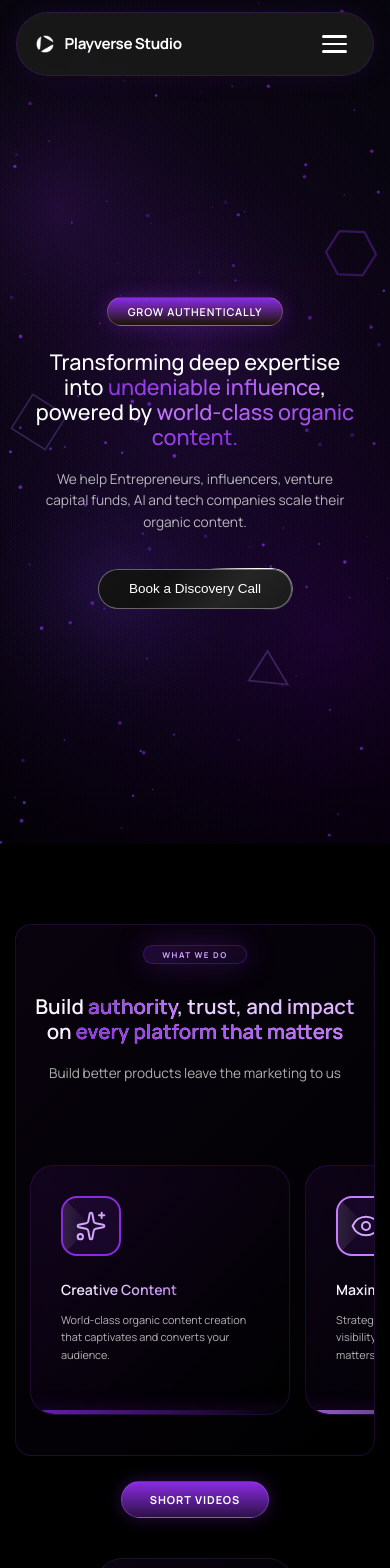
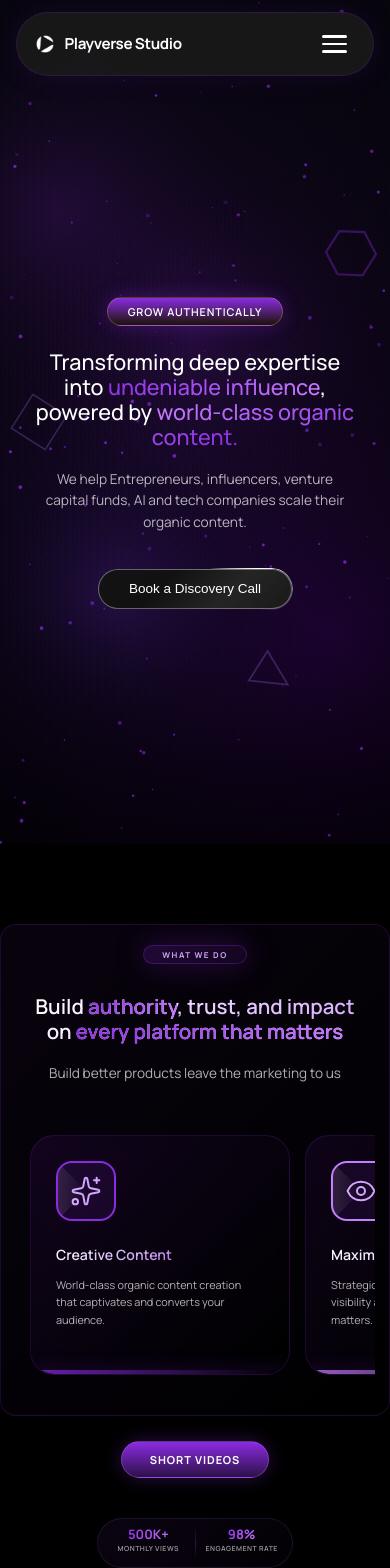
Before and after one commit to ShantanuDudhabale/PlayverseStudio, a React (Vite) app: page / in a window 390 px wide. Shown: the top 1568 px of the page. Built offline with nearby package versions, Linux system fonts and the light colour scheme.

Commit message:
fixed scrolling

```diff
--- a/src/components/Container1.jsx
+++ b/src/components/Container1.jsx
@@ -92,9 +92,9 @@ const Container1 = () => {
         {/* Mobile Menu Content */}
         <div className="mobile-menu-content">
           <div className="mobile-menu-links">
+            <a href="#Benefits" onClick={toggleMobileMenu}>Benefits</a>
+            <a href="#services" onClick={toggleMobileMenu}>Services</a>
             <a href="#process" onClick={toggleMobileMenu}>Process</a>
-            <a href="#solutions" onClick={toggleMobileMenu}>Solutions</a>
-            <a href="#work" onClick={toggleMobileMenu}>Work</a>
             <a href="#testimonials" onClick={toggleMobileMenu}>Testimonials</a>
           </div>
           <button className="mobile-contact-btn" onClick={() => window.open('https://calendly.com/playverse14/30min', '_blank')}>
--- a/src/components/Container2.jsx
+++ b/src/components/Container2.jsx
@@ -1,13 +1,14 @@
 "use client"
 
-import { useState, useEffect } from "react"
-import  BackgroundAnimation  from "./Antigravity"
+import { useState, useEffect, useRef } from "react"
+import BackgroundAnimation from "./Antigravity"
 import { Sparkles, Eye, Trophy, Zap, Target, Rocket } from "lucide-react"
 import "../styles/container2.css"
 
 const Container2 = () => {
   const [mousePosition, setMousePosition] = useState({ x: 0, y: 0 })
   const [hoveredCard, setHoveredCard] = useState(null)
+  const scrollContainerRef = useRef(null)
 
   useEffect(() => {
     const handleMouseMove = (e) => {
@@ -82,7 +83,8 @@ const Container2 = () => {
           </p>
         </div>
 
-
+        {/* Scroll Container - This is what scrolls on mobile */}
+        <div className="cards-scroll-container" ref={scrollContainerRef}>
           <div className="cards-grid">
             {cardData.map((card, index) => {
               const IconComponent = card.icon
@@ -124,6 +126,7 @@ const Container2 = () => {
           </div>
         </div>
       </div>
+    </div>
   )
 }
 
--- a/src/components/Testimonials.jsx
+++ b/src/components/Testimonials.jsx
@@ -67,7 +67,7 @@ const Testimonials = () => {
       content: 'Playverse Studio delivers high-quality creative solutions with precision and consistency. Their attention to detail and execution truly stand out.',
       avatar: avatar_alex,
       rating: 5,
-      link: 'https://instagram.com/alexchen'
+      link: '#'
     },
     {
       type: 'text',
@@ -79,7 +79,7 @@ const Testimonials = () => {
       content: 'Working with Playverse Studio was a seamless experience from start to finish. They combine creativity with strategy to deliver meaningful results.',
       avatar: avatar_michael,
       rating: 5,
-      link: 'https://instagram.com/michaelr'
+      link: '#'
     },
     {
       type: 'text',
@@ -91,7 +91,7 @@ const Testimonials = () => {
       content: 'Playverse Studio delivers high-quality creative work with impressive attention to detail. Their team understands project goals clearly and executes them with precision.',
       avatar: avatar_emma,
       rating: 5,
-      link: 'https://instagram.com/emmawilson'
+      link: '#'
     },
     {
       type: 'text',
@@ -103,7 +103,7 @@ const Testimonials = () => {
       content: 'The outcome exceeded expectations and added real value to our brand. Working with them feels smooth, reliable, and genuinely impactful.',
       avatar: avatar_david,
       rating: 5,
-      link: 'https://instagram.com/davidmartinez'
+      link: '#'
     }
   ];
 
--- a/src/components/footer.jsx
+++ b/src/components/footer.jsx
@@ -3,7 +3,7 @@ import { Twitter, Linkedin, Youtube, Instagram, Mail } from 'lucide-react';
 import '../styles/PlayverseFooter.css';
 
 const PlayverseFooter = () => {
-  const playverseLogo = '../assets/playverse_logo.png';
+  const playverseLogo = '/Playverse_logo.png';
   const [particles, setParticles] = useState([]);
 
   useEffect(() => {
@@ -20,10 +20,10 @@ const PlayverseFooter = () => {
   }, []);
 
   const navLinks = [
-    'For Creators',
-    'For Businesses',
-    'Our Work',
-    'Blog'
+    "For Creators",
+    "For Businesses",
+    "For Founders",
+    "For VCs"
   ];
 
   const socialLinks = [
@@ -97,12 +97,12 @@ const PlayverseFooter = () => {
           <div className="web-designer">
             Made with <span className="heart">❤️</span> by
             <span className="designer-name"> Shantanu Dudhabale</span>
-            <p className="designer-name">dudhabaleshantanu21@gmail.com</p>
+            <p className="designer-ename">(dudhabaleshantanu21@gmail.com)</p>
           </div>
 
           {/* Copyright and links */}
           <div className="footer-bottom">
-            <span className="copyright">© Playverse Studio 2023</span>
+            <span className="copyright">© Playverse Studio 2026</span>
             <div className="footer-links">
               <a href="#" className="footer-link">Privacy Policy</a>
               <span className="divider">•</span>
--- a/src/styles/container2.css
+++ b/src/styles/container2.css
@@ -170,6 +170,11 @@
 }
 
 /* ================= CARDS GRID ================= */
+.cards-scroll-container {
+  width: 100%;
+  overflow: visible;
+}
+
 .cards-grid {
   display: grid;
   grid-template-columns: repeat(3, 1fr);
@@ -196,6 +201,10 @@
   transition: all 0.4s cubic-bezier(0.23, 1, 0.32, 1);
   animation: cardEntrance 0.6s ease-out forwards;
   opacity: 0;
+  user-select: none;
+  -webkit-user-select: none;
+  -moz-user-select: none;
+  -ms-user-select: none;
 }
 
 @keyframes cardEntrance {
@@ -447,97 +456,186 @@
 @media (max-width: 768px) {
   .container-2 {
     min-height: auto;
-    padding-bottom: 0px;
-    overflow-x: auto;      /* Enable horizontal scroll */
+    padding: 60px 0 0 0;
+    overflow: visible;  /* Container doesn't scroll */
+  }
+
+  .content-section {
+    padding: 0;
+    overflow: visible;
+  }
+
+  .section-header {
+    padding: 0 20px;
+    margin-bottom: 40px;
+  }
+
+  .section-header h2 {
+    font-size: 1.6rem;
+  }
+
+  /* THIS IS THE SCROLLING ELEMENT */
+  .cards-scroll-container {
+    width: 100%;
+    overflow-x: auto;  /* Enable horizontal scroll HERE */
     overflow-y: visible;
-    -webkit-overflow-scrolling: touch;  /* Smooth scrolling on iOS */
+    -webkit-overflow-scrolling: touch;  /* iOS momentum scrolling */
+    scroll-behavior: smooth;
+    padding: 0 0 20px 0;  /* Padding for scrollbar */
+    /* Touch optimizations */
+    -webkit-transform: translateZ(0);
+    transform: translateZ(0);
   }
 
   .cards-grid {
-    display: flex;         /* Change to flexbox for horizontal scroll */
-    flex-wrap: nowrap;     /* Don't wrap cards */
+    display: flex;
+    flex-direction: row;
+    flex-wrap: nowrap;
     gap: 20px;
-    width: max-content;    /* Allow grid to exceed viewport */
-    padding-bottom: 20px;  /* Space for scrollbar */
-  }
-
-  .section-header h2 {
-    font-size: 1.6rem;     /* 2rem * 0.8 */
-  }
-
-  .section-header {
-    margin-bottom: 60px;
+    width: max-content;  /* Extend beyond viewport */
+    padding: 0 20px;  /* Side padding for first/last cards */
+    margin: 0;
+    max-width: none;
   }
 
   .animated-card {
     padding: 30px;
     min-height: 250px;
-    width: 280px;          /* Fixed width for cards */
-    flex-shrink: 0;        /* Prevent cards from shrinking */
+    width: 280px;
+    min-width: 280px;
+    flex-shrink: 0;
+  }
+
+  /* Disable hover effects on mobile */
+  .animated-card:hover {
+    transform: none;
+    border-color: rgba(138, 43, 226, 0.2);
+    box-shadow: none;
+  }
+
+  .animated-card:hover .icon-background {
+    transform: none;
+    box-shadow: none;
   }
 }
 
 @media (max-width: 480px) {
   .container-2 {
-    padding: 60px 15px 0px;
-    overflow-x: auto;      /* Enable horizontal scroll */
+    padding: 60px 0 0 0;
+    overflow: visible;
+  }
+
+  .section-header {
+    padding: 0 15px;
+    margin-bottom: 30px;
+  }
+
+  .section-header h2 {
+    font-size: 1.28rem;
+  }
+
+  .section-subtitle {
+    font-size: 0.76rem;
+  }
+
+  .badge {
+    font-size: 8px;
+    padding: 3px 18px;
+  }
+
+  /* THIS IS THE SCROLLING ELEMENT */
+  .cards-scroll-container {
+    width: 100%;
+    overflow-x: auto;
     overflow-y: visible;
-    -webkit-overflow-scrolling: touch;  /* Smooth scrolling on iOS */
+    -webkit-overflow-scrolling: touch;
+    scroll-behavior: smooth;
+    padding: 0 0 20px 0;
+    -webkit-transform: translateZ(0);
+    transform: translateZ(0);
   }
 
   .cards-grid {
-    display: flex;         /* Change to flexbox for horizontal scroll */
-    flex-wrap: nowrap;     /* Don't wrap cards */
+    display: flex;
+    flex-direction: row;
+    flex-wrap: nowrap;
     gap: 15px;
     width: max-content;
-    padding-bottom: 20px;
-  }
-
-  .section-header h2 {
-    font-size: 1.28rem;    /* 1.6rem * 0.8 */
-  }
-
-  .section-subtitle {
-    font-size: 0.76rem;    /* 0.95rem * 0.8 */
-  }
-
-  .badge {
-    font-size: 8px;        /* 10px * 0.8 */
-    padding: 3px 18px;
+    padding: 0 15px;
+    margin: 0;
+    max-width: none;
   }
 
   .animated-card {
-    padding: 30px;
-    width: 260px;          /* Fixed width for mobile cards */
-    flex-shrink: 0;        /* Prevent cards from shrinking */
+    padding: 25px;
+    min-height: 240px;
+    width: 260px;
+    min-width: 260px;
+    flex-shrink: 0;
   }
 
   .card-content h3 {
-    font-size: 0.88rem;    /* 1.1rem * 0.8 */
+    font-size: 0.88rem;
   }
 
   .card-content p {
-    font-size: 0.68rem;    /* 0.85rem * 0.8 */
+    font-size: 0.68rem;
+  }
+
+  /* Disable all hover effects */
+  .animated-card:hover {
+    transform: none;
+    border-color: rgba(138, 43, 226, 0.2);
+    box-shadow: none;
+  }
+
+  .animated-card:hover .icon-background {
+    transform: none;
+    box-shadow: none;
+    background: rgba(138, 43, 226, 0.1);
+  }
+
+  .animated-card:hover .card-content p {
+    color: rgba(255, 255, 255, 0.7);
   }
 }
 
-/* Scrollbar styling for mobile */
+/* Enhanced scrollbar styling for mobile */
 @media (max-width: 768px) {
-  .container-2::-webkit-scrollbar {
+  /* Scrollbar on the scroll container */
+  .cards-scroll-container::-webkit-scrollbar {
     height: 8px;
+    background: transparent;
   }
 
-  .container-2::-webkit-scrollbar-track {
-    background: rgba(138, 43, 226, 0.1);
+  .cards-scroll-container::-webkit-scrollbar-track {
+    background: rgba(138, 43, 226, 0.05);
     border-radius: 10px;
+    margin: 0 20px;
   }
 
-  .container-2::-webkit-scrollbar-thumb {
-    background: rgba(138, 43, 226, 0.4);
+  .cards-scroll-container::-webkit-scrollbar-thumb {
+    background: rgba(138, 43, 226, 0.3);
     border-radius: 10px;
+    transition: background 0.2s ease;
   }
 
-  .container-2::-webkit-scrollbar-thumb:hover {
-    background: rgba(138, 43, 226, 0.6);
+  .cards-scroll-container::-webkit-scrollbar-thumb:hover {
+    background: rgba(138, 43, 226, 0.5);
+  }
+
+  .cards-scroll-container::-webkit-scrollbar-thumb:active {
+    background: rgba(138, 43, 226, 0.7);
   }
 }
+
+/* Minimal scrollbar on very small screens */
+@media (max-width: 480px) {
+  .cards-scroll-container::-webkit-scrollbar {
+    height: 6px;
+  }
+
+  .cards-scroll-container::-webkit-scrollbar-track {
+    margin: 0 15px;
+  }
+}
```
Lines whose indentation alone changed are shown as unchanged.
